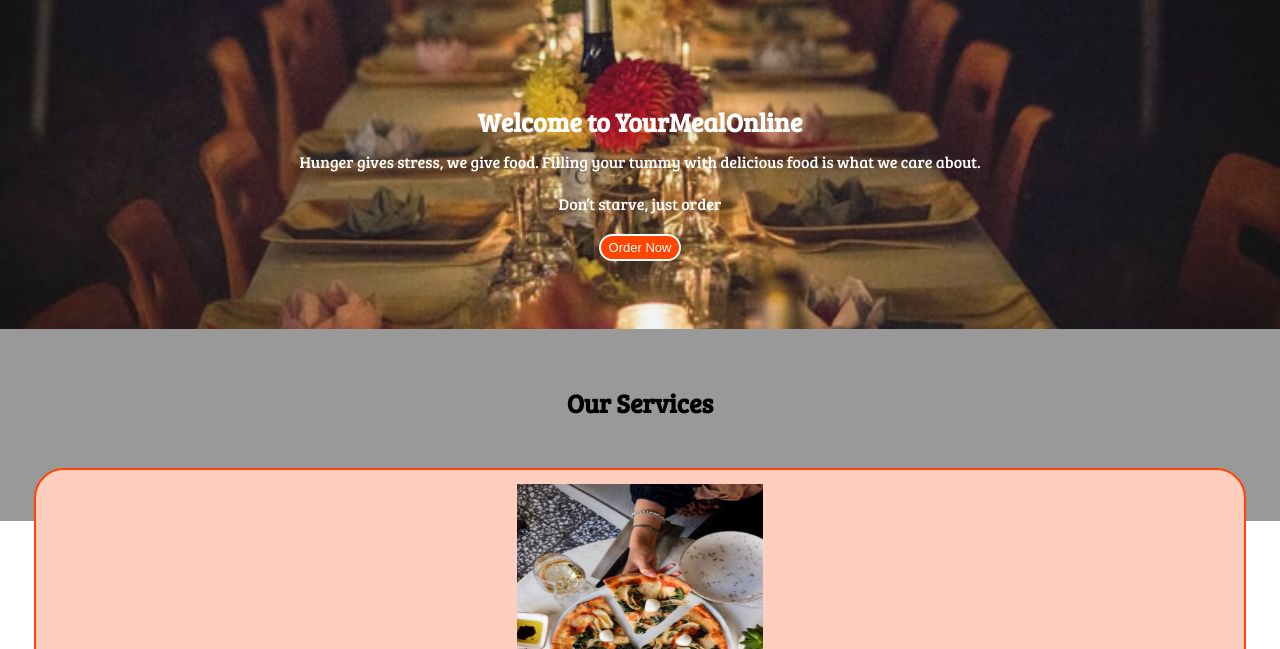
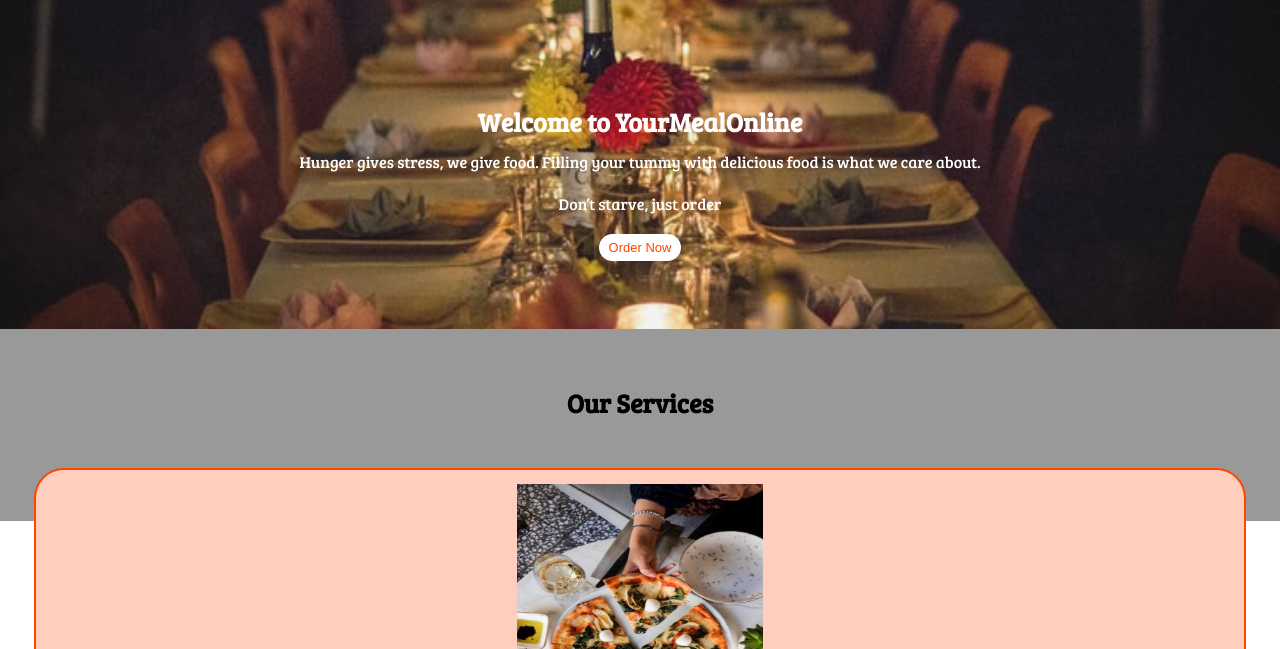
Before and after one commit to KiranParihar/YourMealOnline.github.io, a plain HTML site: page index.html in a window 1280 px wide. In both pictures the pointer is over the button "Order Now". Shown: the part 151-800 px from the top of the page. Drawn offline with Linux system fonts and the light colour scheme.

Commit message:
Update style.css

```diff
--- a/css/style.css
+++ b/css/style.css
@@ -280,8 +280,15 @@ height: 500px;
     margin: 17px ;font-size: 1.5rem;
     border-radius: 25px;
     cursor: pointer;
+    text-align: center;
 
 }
+
+.btn:hover{
+    color: orangered;
+    background-color: white;
+}
+
 .center{
     text-align: center;
 
```
